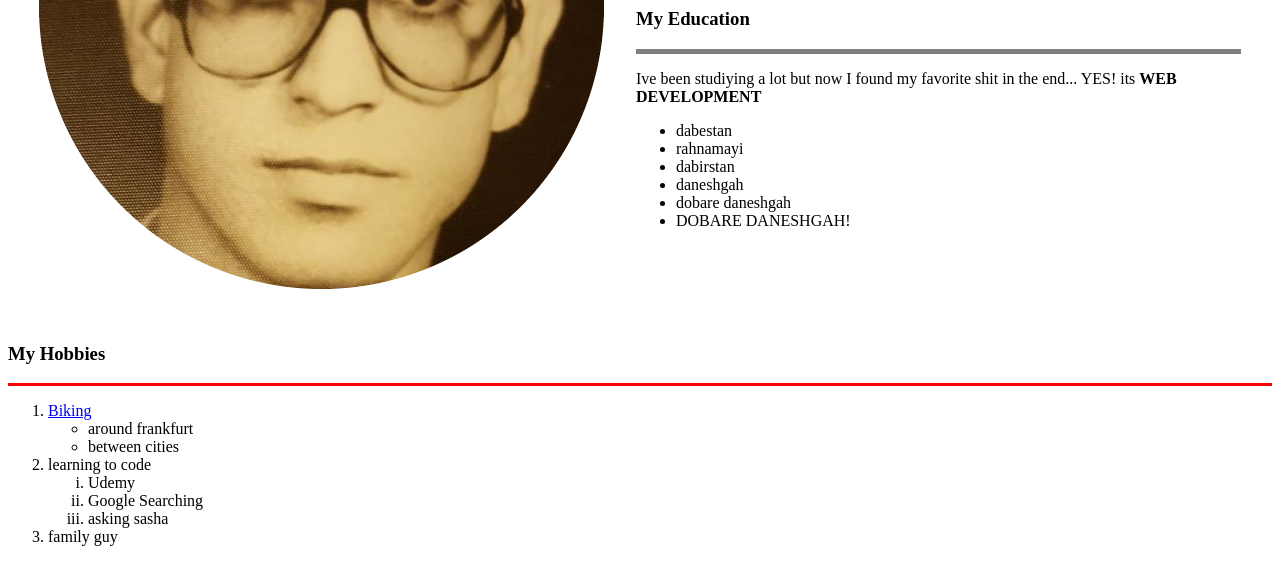
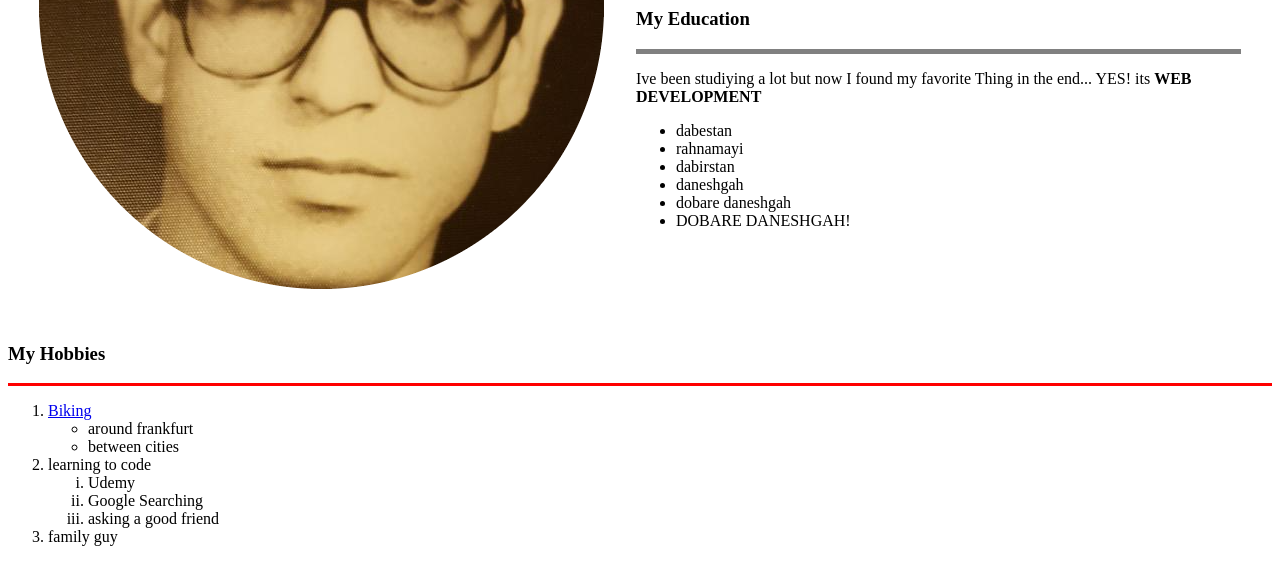
Before and after one commit to onikbakht/GH, a plain HTML site: page index.html in a window 1280 px wide. Shown: the part 315-893 px from the top of the page. Drawn offline with Linux system fonts and the light colour scheme.

Commit message:
Update index.html

```diff
--- a/index.html
+++ b/index.html
@@ -16,7 +16,7 @@
                 <p>Im Omid I havse started learning HTML CSS and JS to <strong>get job ready, in my dream field</strong> as soon as possible here in  <em>Germany</em></p>
                 <h3>My Education</h3>
                 <hr noshade size="5">
-                <p>Ive been studiying a lot but now I found my favorite shit in the end... YES! its <strong>WEB DEVELOPMENT</strong></p>
+                <p>Ive been studiying a lot but now I found my favorite Thing in the end... YES! its <strong>WEB DEVELOPMENT</strong></p>
                 <ul>
                     <li>dabestan</li>
                     <li>rahnamayi</li>
@@ -41,7 +41,7 @@
             <ol type="i">
                 <li>Udemy</li>
                 <li>Google Searching</li>
-                <li>asking sasha</li>
+                <li>asking a good friend</li>
             </ol>
         <li>family guy</li>
     </ol>
```
